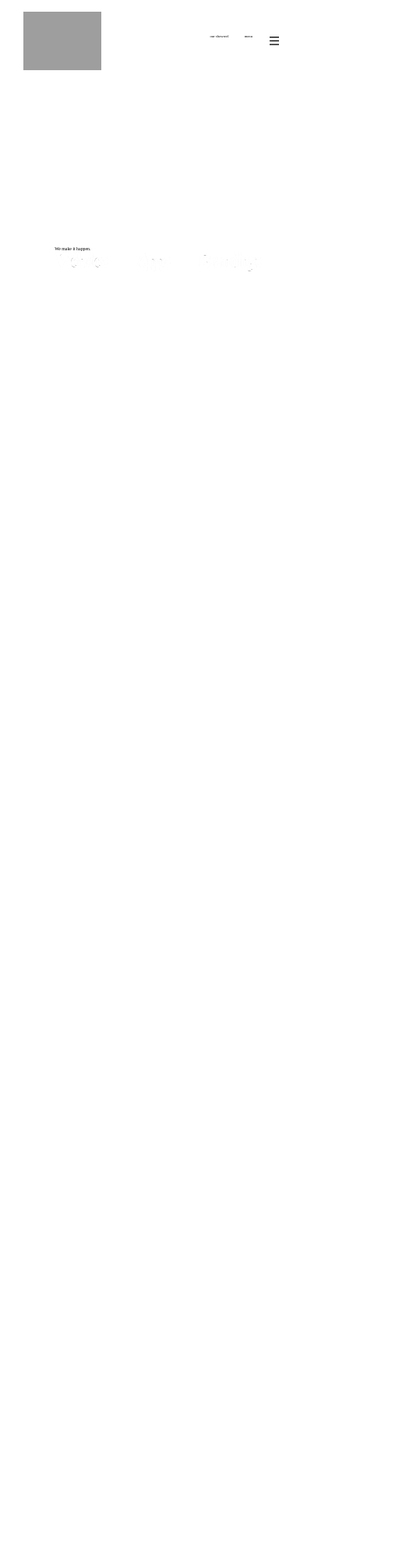
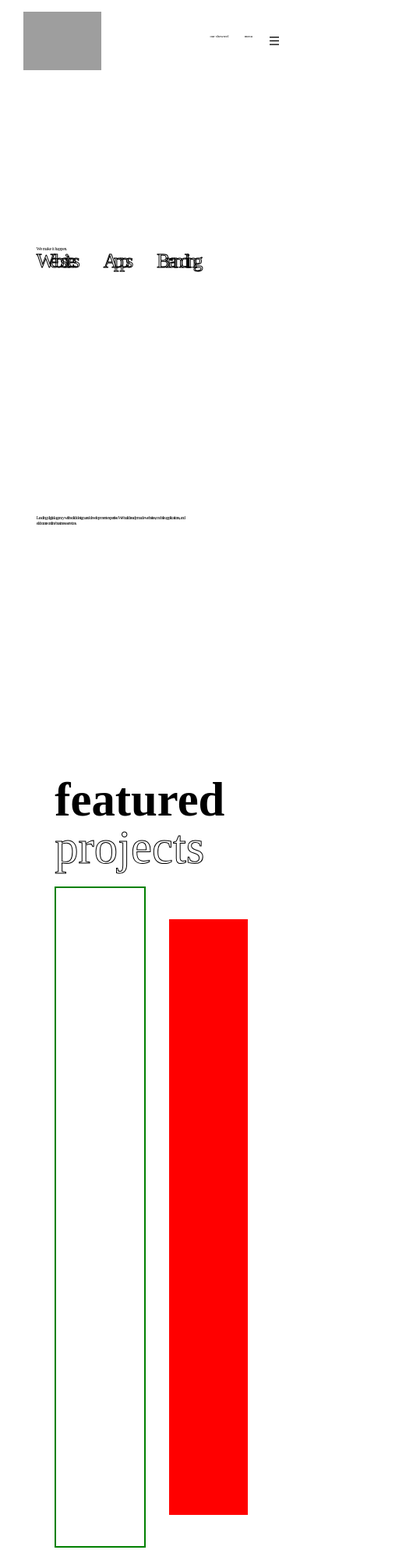
Before and after one commit to perseus6999/cuberto-webpage, a plain HTML site: page index.html in a window 390 px wide. Shown: the top 1997 px of the page at 78% size, 530 px wide, since content can reach past the window. Before the commit the page ends 844 px from the top, so only its background shows below. Drawn offline with nearby package versions, Linux system fonts and the light colour scheme; grey boxes are pictures that could not be loaded.

Commit message:
done a little bit

```diff
--- a/index.html
+++ b/index.html
@@ -26,7 +26,27 @@
                 <div class="headings">
                     <h1>Websites</h1>
                     <h1>Apps</h1>
-                    <h1>Brandings</h1>
+                    <h1>Branding</h1>
+                </div>
+            </div>
+            <div id="homelast">
+                <p>Leading digital agency with solid design and development expertise. We
+                    build readymade websites, mobile applications, and elaborate online
+                    business services.
+                </p>
+            </div>
+        </div>
+        <div id="featured">
+            <div class="fheading">
+                <h1>featured</h1>
+                <h1>projects</h1>
+            </div>
+            <div id="fimages">
+                <div id="fleft"></div>
+                <div id="fright">
+                    <div class="images">
+
+                    </div>
                 </div>
             </div>
         </div>
--- a/style.css
+++ b/style.css
@@ -1,7 +1,7 @@
 *{
     padding : 0 ;
     margin : 0 ;
-    font-family: "Roboto Flex";
+    font-family: "Poppins";
 }
 html, body {
     height: 100%;
@@ -38,25 +38,74 @@ html, body {
 
 #home #homemain {
     width : 100% ;
-    padding : 25vh 18vw;
+    padding : 25vh 12vw;
 }
 
 #homemain h1 {
     font-weight: 400 ;
+    letter-spacing: -.1vw;
     font-size : 1.5vw ;
 }
 
 .headings {
     display: flex;
-    gap : 40px ;
+    gap : 35px ;
 }
 #homemain .headings h1 {
 
+    color : transparent ;
+    -webkit-text-stroke: 1px #000;
     font-size : 6.5vw ;
-    font : transparent ;
-    letter-spacing: -4px ;
-    font-weight: 1000 ;
+    letter-spacing: -5px ;
+    font-weight: 400 ;
     line-height : 1 ;
-    color : transparent ;
-    -webkit-text-stroke: 0.01px #000;
 }
+
+#homelast p {
+    width : 50%;
+    font-size : 1.6vw ;
+    font-weight: 200;
+    letter-spacing: -1px;
+    padding : 12vh 12vw ;
+}
+#homelast p::selection{
+    color : #fff ;
+    background-color: #000;
+}
+#featured {
+    padding : 18vh 18vw;
+    font-size : 3.6vh;
+    line-height: 1;
+    font-weight: 400;
+}
+#featured h1:nth-child(2) {
+   color : transparent ;
+   -webkit-text-stroke: 1px #000;
+   font-weight: 100;
+}
+
+#fimages {
+    display: flex;
+    width : 100% ;
+    min-height : 100vh;
+    /* border : 2px solid red; */
+    gap : 5vw ;
+    margin-top : 5vw ;
+}
+#fleft {
+    width : 45% ;
+    min-height : inherit;
+    border : 2px solid green ;
+}
+#fright {
+    display: flex;
+    align-items: center;
+    justify-content: flex-end;
+    width : 45% ;
+    min-height: inherit;
+}
+.images{
+    width : 90% ;
+    height : 90% ;
+    background-color: red;
+}
```
